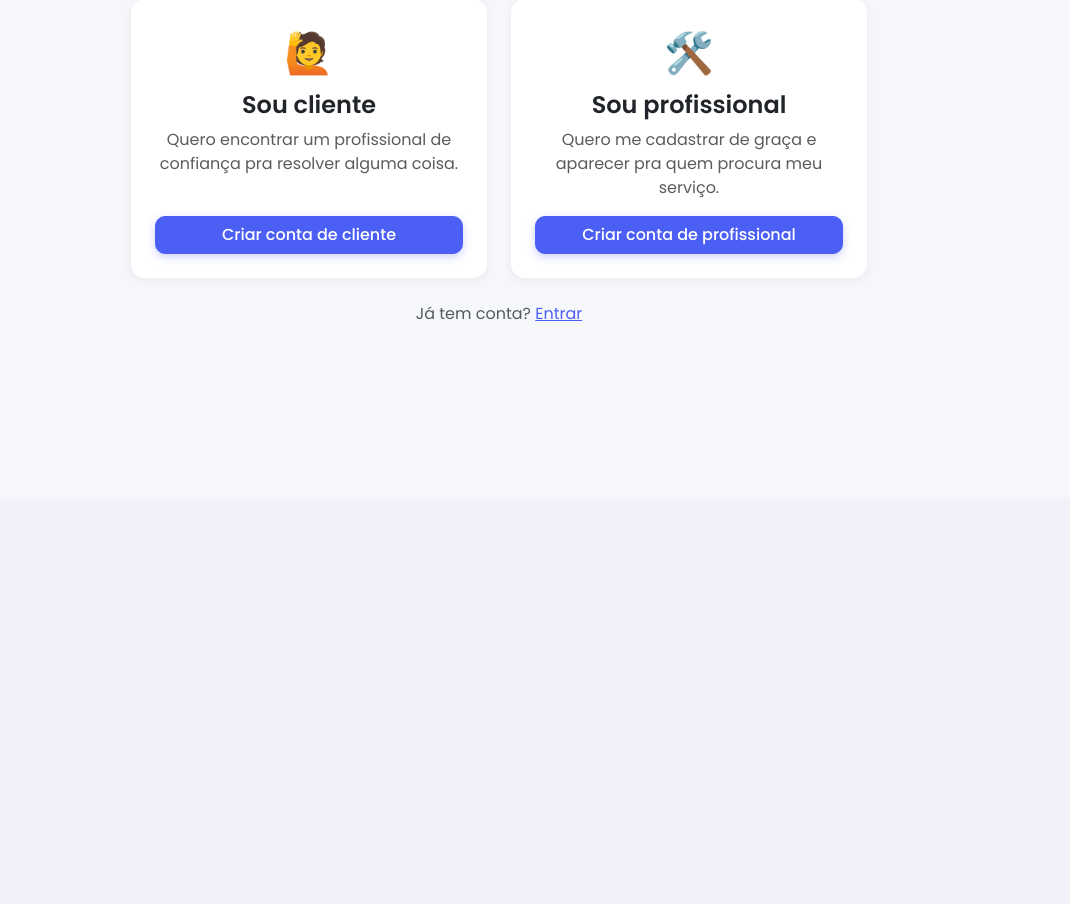
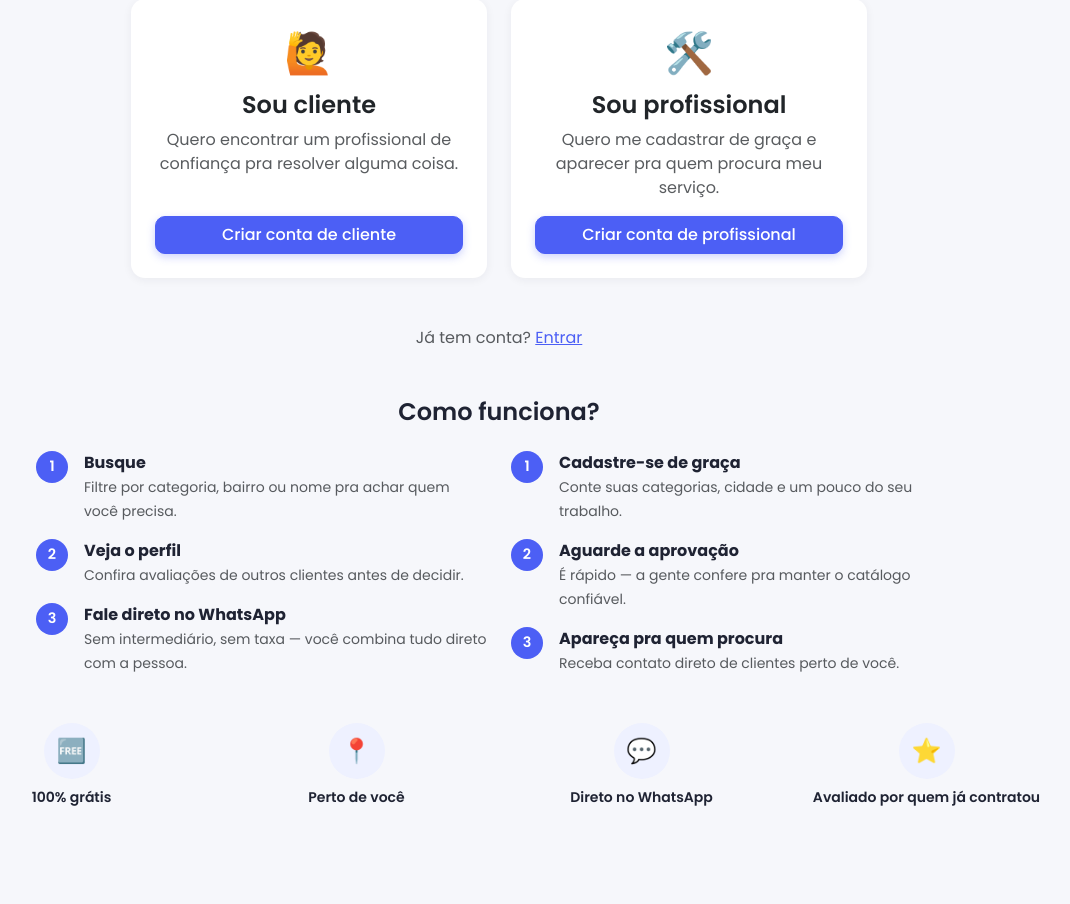
Before and after one commit to hermanoocardoso/servico-cidade, a FastAPI app: page / in a window 1280 px wide. Shown: the part 301-1205 px from the top of the page, without its empty margins (141-1211 px from the left). Before the commit the page ends 622 px from the top, so only its background shows below. Run offline with FastAPI, Linux system fonts and the light colour scheme; some libraries are stand-ins or nearby versions.

Commit message:
Deixa a tela de boas-vindas mais completa (como funciona + beneficios)
Inspirado no layout do GetNinjas: secao "Como funciona" em 3 passos
pra cada lado (cliente/profissional) e uma fileira de beneficios,
usando os mesmos icones/circulos ja usados no catalogo (sem depender
de fotos de banco de imagens).

```diff
--- a/app/static/style.css
+++ b/app/static/style.css
@@ -232,3 +232,18 @@ a {
 .navbar-toggler {
     border-color: rgba(255, 255, 255, 0.5);
 }
+
+/* Círculo numerado do "Como funciona" na tela de boas-vindas */
+.step-num {
+    flex: 0 0 auto;
+    width: 32px;
+    height: 32px;
+    border-radius: 50%;
+    background: var(--cor-primaria);
+    color: #fff;
+    font-weight: 600;
+    font-size: 0.9rem;
+    display: flex;
+    align-items: center;
+    justify-content: center;
+}
--- a/app/templates/landing.html
+++ b/app/templates/landing.html
@@ -9,7 +9,7 @@
         pra oferecer seus próprios serviços pra quem está procurando.
     </p>
 
-    <div class="row justify-content-center g-4 mb-4">
+    <div class="row justify-content-center g-4 mb-5">
         <div class="col-md-4">
             <div class="card p-4 h-100 text-center d-flex flex-column">
                 <div class="fs-1 mb-2">🙋</div>
@@ -32,6 +32,57 @@
         </div>
     </div>
 
-    <p class="text-muted">Já tem conta? <a href="/login">Entrar</a></p>
+    <p class="text-muted mb-5">Já tem conta? <a href="/login">Entrar</a></p>
+
+    <h3 class="h4 fw-semibold mb-4">Como funciona?</h3>
+    <div class="row justify-content-center g-4 mb-5 text-start">
+        <div class="col-md-5">
+            <div class="d-flex align-items-start gap-3 mb-3">
+                <span class="step-num">1</span>
+                <div><strong>Busque</strong><br><span class="text-muted small">Filtre por categoria, bairro ou nome pra achar quem você precisa.</span></div>
+            </div>
+            <div class="d-flex align-items-start gap-3 mb-3">
+                <span class="step-num">2</span>
+                <div><strong>Veja o perfil</strong><br><span class="text-muted small">Confira avaliações de outros clientes antes de decidir.</span></div>
+            </div>
+            <div class="d-flex align-items-start gap-3">
+                <span class="step-num">3</span>
+                <div><strong>Fale direto no WhatsApp</strong><br><span class="text-muted small">Sem intermediário, sem taxa — você combina tudo direto com a pessoa.</span></div>
+            </div>
+        </div>
+        <div class="col-md-5">
+            <div class="d-flex align-items-start gap-3 mb-3">
+                <span class="step-num">1</span>
+                <div><strong>Cadastre-se de graça</strong><br><span class="text-muted small">Conte suas categorias, cidade e um pouco do seu trabalho.</span></div>
+            </div>
+            <div class="d-flex align-items-start gap-3 mb-3">
+                <span class="step-num">2</span>
+                <div><strong>Aguarde a aprovação</strong><br><span class="text-muted small">É rápido — a gente confere pra manter o catálogo confiável.</span></div>
+            </div>
+            <div class="d-flex align-items-start gap-3">
+                <span class="step-num">3</span>
+                <div><strong>Apareça pra quem procura</strong><br><span class="text-muted small">Receba contato direto de clientes perto de você.</span></div>
+            </div>
+        </div>
+    </div>
+
+    <div class="row row-cols-2 row-cols-md-4 g-4 justify-content-center">
+        <div class="col text-center">
+            <div class="category-icon mx-auto mb-2">🆓</div>
+            <div class="small fw-semibold">100% grátis</div>
+        </div>
+        <div class="col text-center">
+            <div class="category-icon mx-auto mb-2">📍</div>
+            <div class="small fw-semibold">Perto de você</div>
+        </div>
+        <div class="col text-center">
+            <div class="category-icon mx-auto mb-2">💬</div>
+            <div class="small fw-semibold">Direto no WhatsApp</div>
+        </div>
+        <div class="col text-center">
+            <div class="category-icon mx-auto mb-2">⭐</div>
+            <div class="small fw-semibold">Avaliado por quem já contratou</div>
+        </div>
+    </div>
 </div>
 {% endblock %}
```
